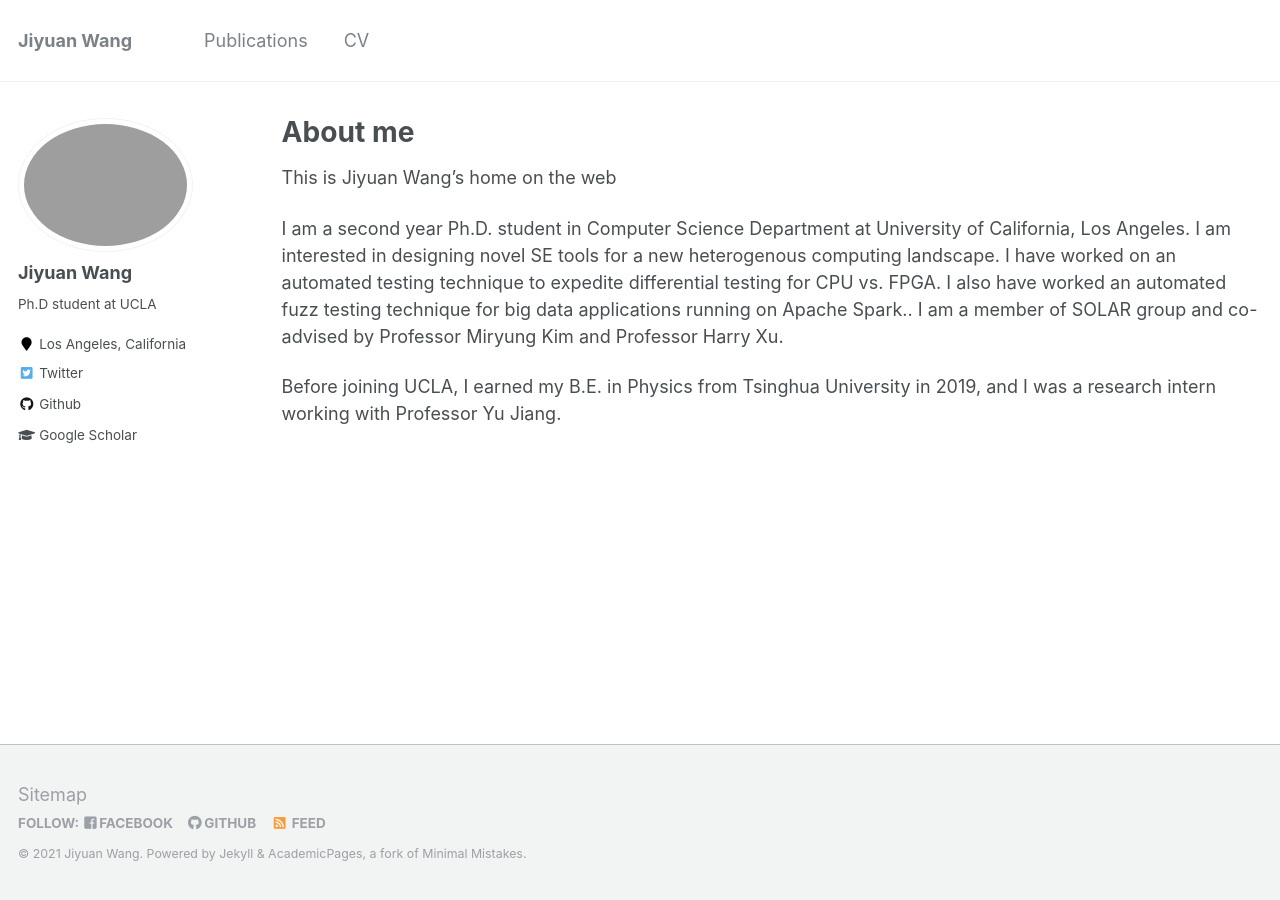
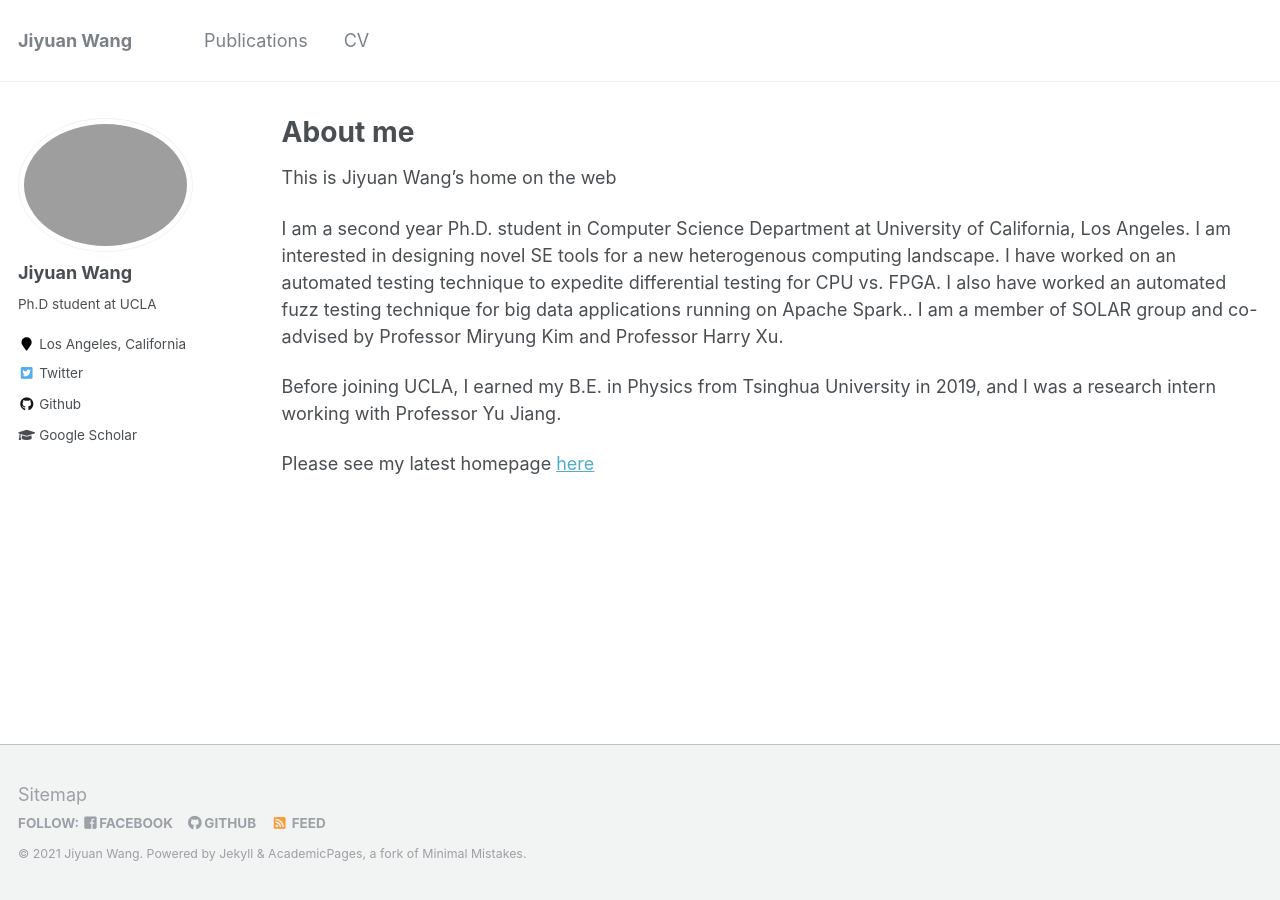
Before and after one commit to wjy99-c/wjy99-c.github.io, a Jekyll site: the page built from _pages/about.md, in a window 1280 px wide. Built offline with Jekyll 4.4.1, drawn with Linux system fonts in a browser that asks for light colours.

Commit message:
Update about.md

```diff
--- a/_pages/about.md
+++ b/_pages/about.md
@@ -14,3 +14,5 @@ This is Jiyuan Wang's home on the web
 I am a second year Ph.D. student in Computer Science Department at University of California, Los Angeles. I am interested in designing novel SE tools for a new heterogenous computing landscape. I have worked on an automated testing technique to expedite differential testing for CPU vs. FPGA. I also have worked an automated fuzz testing technique for big data applications running on Apache Spark.. I am a member of SOLAR group and co-advised by Professor Miryung Kim and Professor Harry Xu.
 
 Before joining UCLA, I earned my B.E. in Physics from Tsinghua University in 2019, and I was a research intern working with Professor Yu Jiang.
+
+Please see my latest homepage [here](http://web.cs.ucla.edu/~wangjiyuan/)
```
